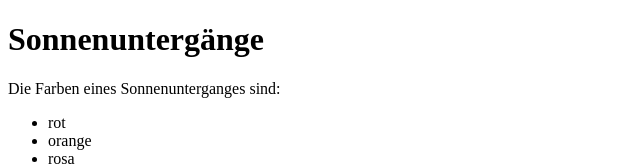
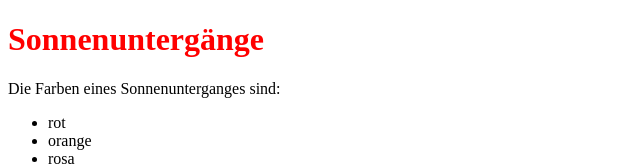
Before and after one commit to Aurora12345678/Aurora12345678.github.io, a plain HTML site: page index.html in a window 1280 px wide. Shown: the top 166 px of the page, without its empty margins (0-640 px from the left). Drawn offline with Linux system fonts and the light colour scheme.

Commit message:
Update index.html

```diff
--- a/index.html
+++ b/index.html
@@ -4,7 +4,7 @@
 <title>Page Title</title>
 </head>
 <body>
-  <h1>Sonnenuntergänge</h1>
+  <h1 style="color:red">Sonnenuntergänge</h1>
   <p>Die Farben eines Sonnenunterganges sind: </p>
   <ul>
     <li> rot</li>
```
